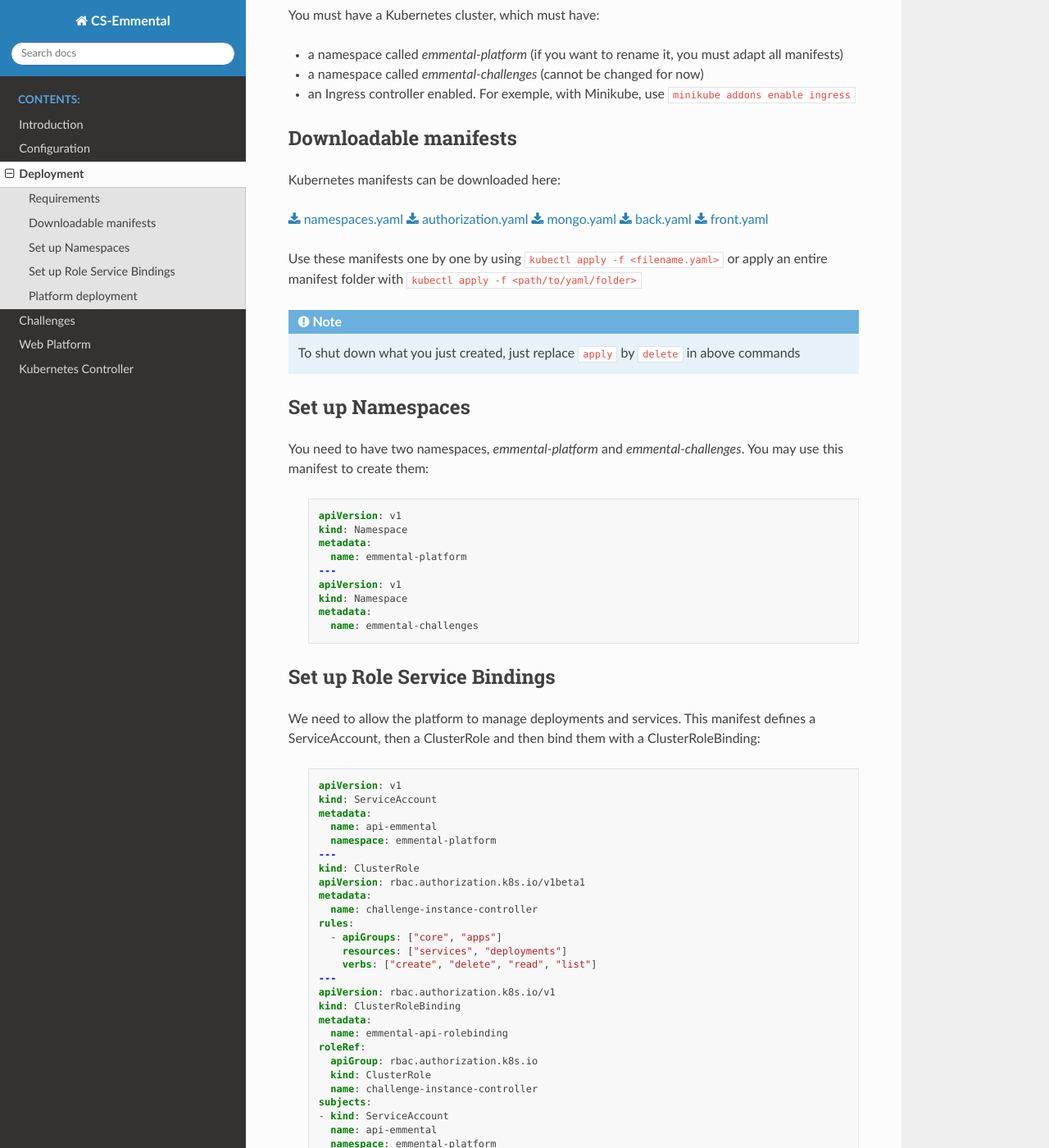
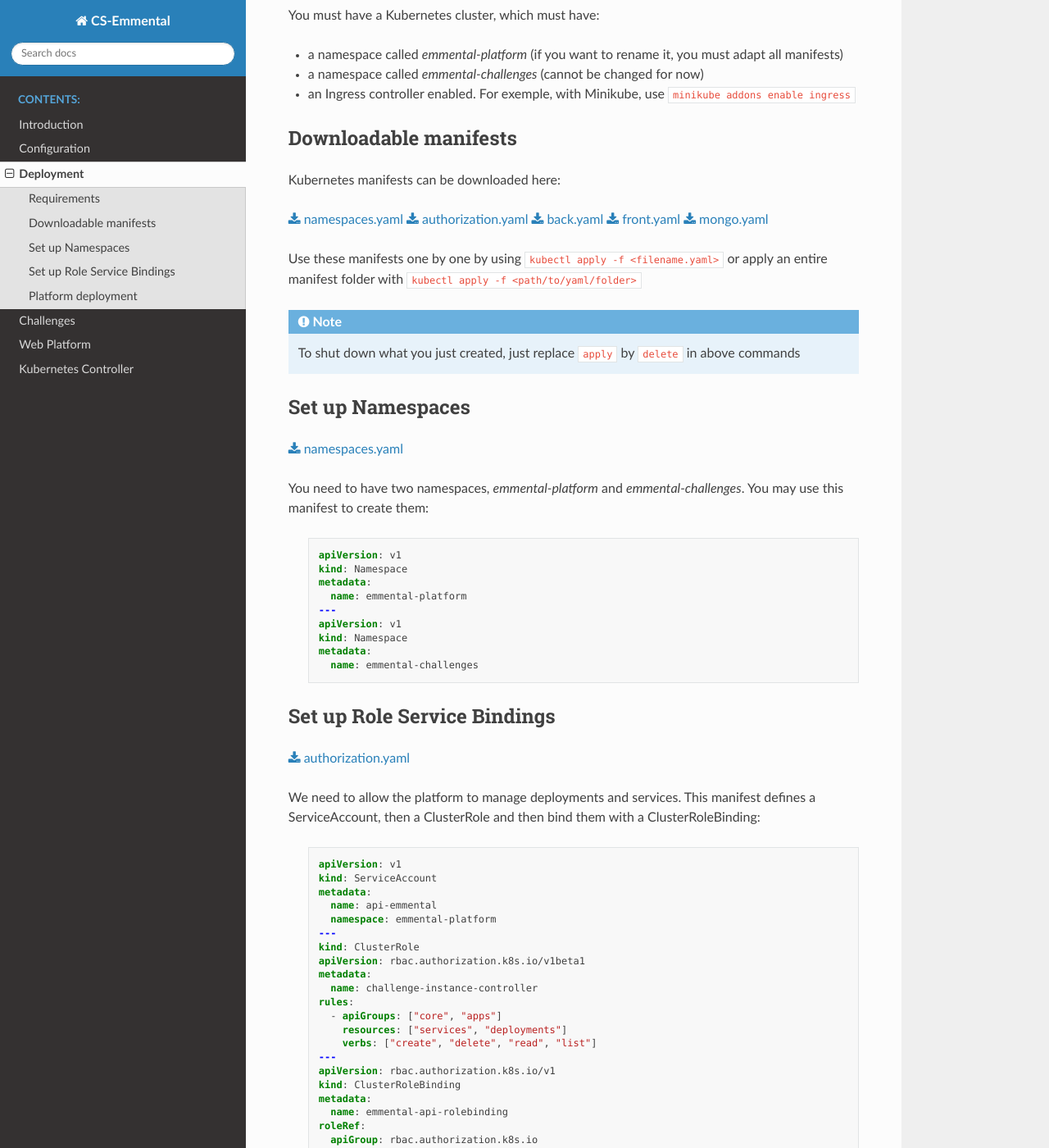
Before and after one commit to CS-Emmental/documentation, a Sphinx documentation site: the page built from source/administration/deployment.rst, in a window 1280 px wide and 1400 px high, scrolled down 209 px. Shown: the whole window at 82% size. Built offline with Sphinx 7.4.7 and the Read the Docs theme 2.0.0, drawn with Linux system fonts in a browser that asks for light colours; some of the changed text lies outside the part shown.

Commit message:
Add downloadable link to clarify chapter
Each manifest is also downloabable from its chapter

```diff
--- a/source/administration/deployment.rst
+++ b/source/administration/deployment.rst
@@ -17,9 +17,9 @@ Kubernetes manifests can be downloaded here:
 
 :download:`namespaces.yaml <../files/namespaces.yaml>`
 :download:`authorization.yaml <../files/authorization.yaml>`
-:download:`mongo.yaml <../files/mongo.yaml>`
 :download:`back.yaml <../files/back.yaml>`
 :download:`front.yaml <../files/front.yaml>`
+:download:`mongo.yaml <../files/mongo.yaml>`
 
 Use these manifests one by one by using  ``kubectl apply -f <filename.yaml>``
 or apply an entire manifest folder with ``kubectl apply -f <path/to/yaml/folder>``
@@ -28,6 +28,8 @@ or apply an entire manifest folder with ``kubectl apply -f <path/to/yaml/folder>
 
 Set up Namespaces
 ^^^^^^^^^^^^^^^^^
+:download:`namespaces.yaml <../files/namespaces.yaml>`
+
 You need to have two namespaces, `emmental-platform` and `emmental-challenges`. You may use this manifest to create them:
 
     .. literalinclude:: ../files/namespaces.yaml
@@ -35,6 +37,7 @@ You need to have two namespaces, `emmental-platform` and `emmental-challenges`.
 
 Set up Role Service Bindings
 ^^^^^^^^^^^^^^^^^^^^^^^^^^^^
+:download:`authorization.yaml <../files/authorization.yaml>`
 
 We need to allow the platform to manage deployments and services.
 This manifest defines a ServiceAccount, then a ClusterRole and then bind them with a ClusterRoleBinding:
@@ -43,6 +46,9 @@ This manifest defines a ServiceAccount, then a ClusterRole and then bind them wi
 
 Platform deployment
 ^^^^^^^^^^^^^^^^^^^
+:download:`back.yaml <../files/back.yaml>`
+:download:`front.yaml <../files/front.yaml>`
+:download:`mongo.yaml <../files/mongo.yaml>`
 
 .. warning:: This will expose the platform as a HTTP service. In production, you must deploy it in HTTPS!
 
```
